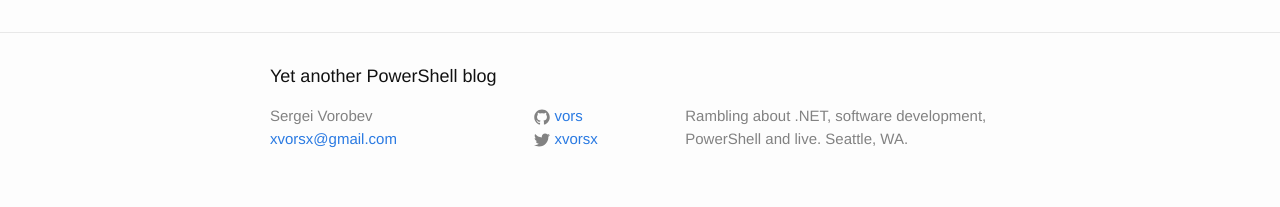
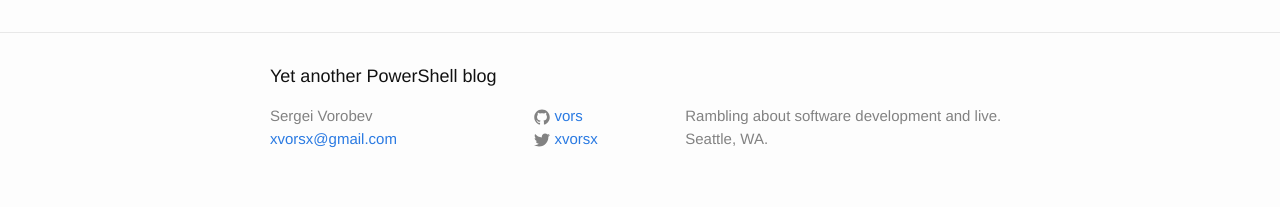
Before and after one commit to vors/vors.github.io, a Jekyll site: the page built from index.html, in a window 1280 px wide. Shown: the part 1074-1281 px from the top of the page. Built offline with Jekyll 4.4.1, drawn with Linux system fonts in a browser that asks for light colours.

Commit message:
Moving things to vors.me

```diff
--- a/_config.yml
+++ b/_config.yml
@@ -2,7 +2,7 @@
 title: Yet another PowerShell blog
 email: xvorsx@gmail.com
 description: > # this means to ignore newlines until "baseurl:"
-  Rambling about .NET, software development, PowerShell and live.
+  Rambling about software development and live.
   Seattle, WA.
 baseurl: "" # the subpath of your site, e.g. /blog/
 url: "https://vors.me" # the base hostname & protocol for your site
```
Also changed, not shown: README.md, 1 other file.
